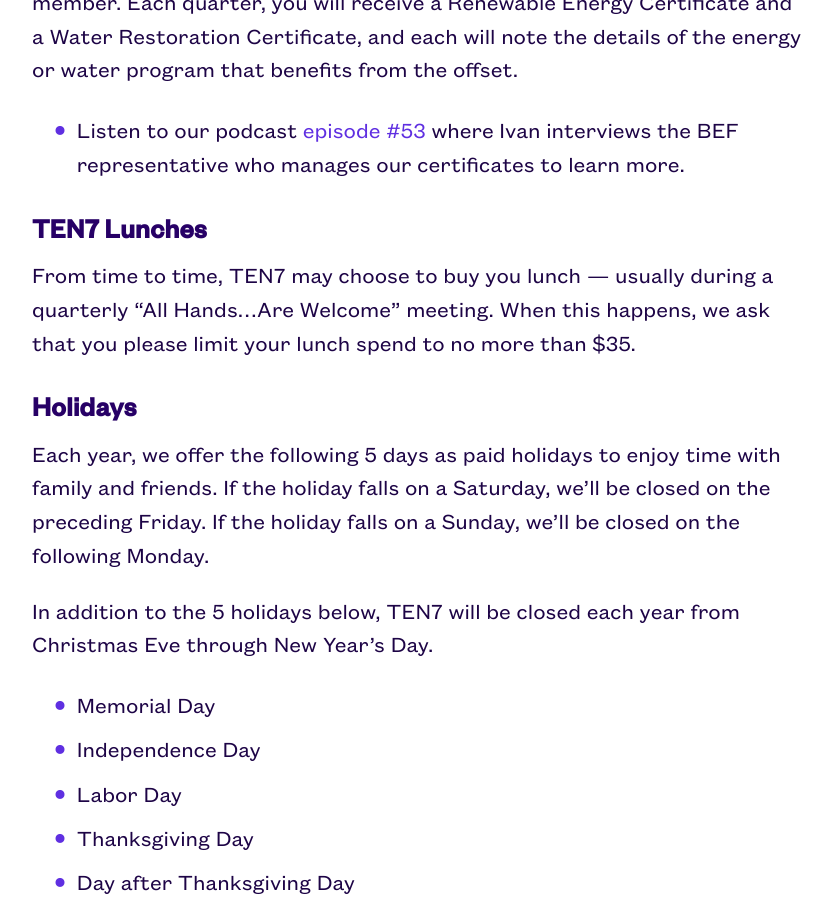
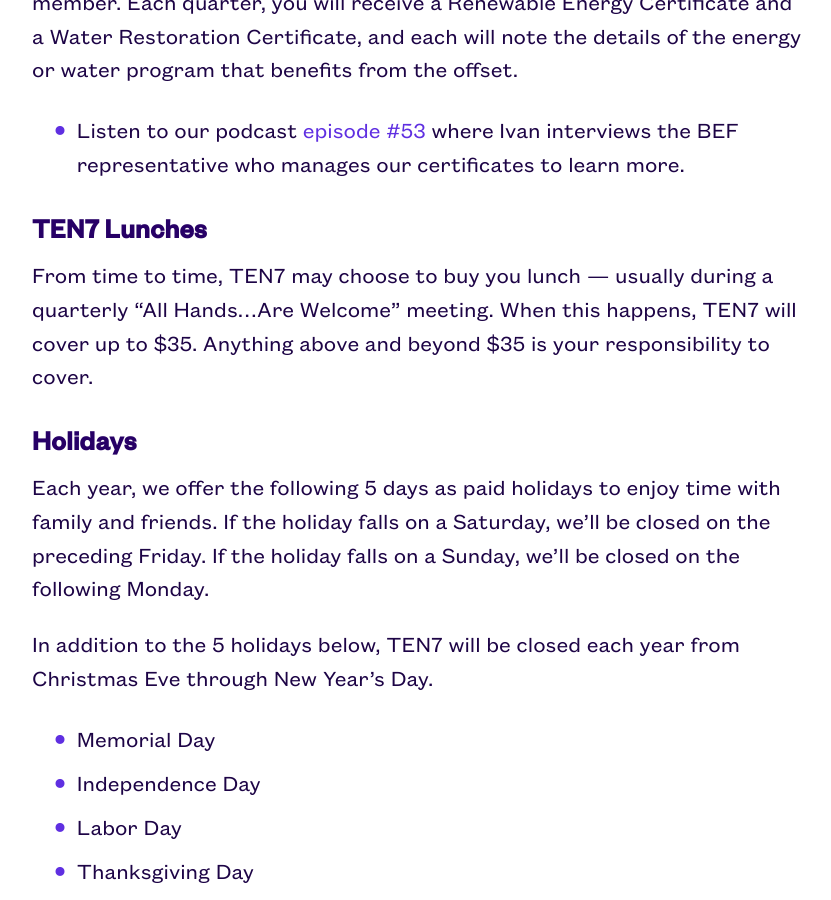
Before and after one commit to ten7/handbook.ten7.com, a Jekyll site: the page built from _pages/04_ourbenefits.md, in a window 1280 px wide and 900 px high, scrolled down 4147 px. Shown: the whole window, without its empty margins (220-1051 px from the left). Built offline with Jekyll 4.4.1, drawn with Linux system fonts in a browser that asks for light colours.

Commit message:
Update 04_ourbenefits.md

```diff
--- a/_pages/04_ourbenefits.md
+++ b/_pages/04_ourbenefits.md
@@ -89,7 +89,7 @@
 
 ## TEN7 Lunches
 
-From time to time, TEN7 may choose to buy you lunch — usually during a quarterly "All Hands...Are Welcome" meeting. When this happens, we ask that you please limit your lunch spend to no more than $35.
+From time to time, TEN7 may choose to buy you lunch — usually during a quarterly "All Hands...Are Welcome" meeting. When this happens, TEN7 will cover up to $35. Anything above and beyond $35 is your responsibility to cover.
 
 ## Holidays
 
```
